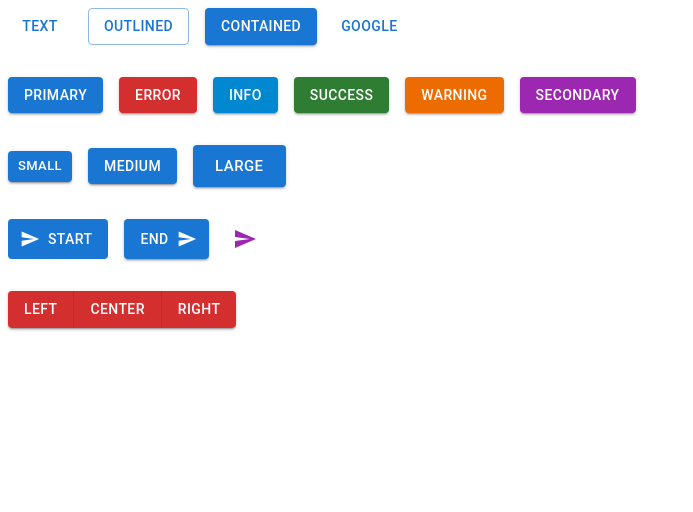
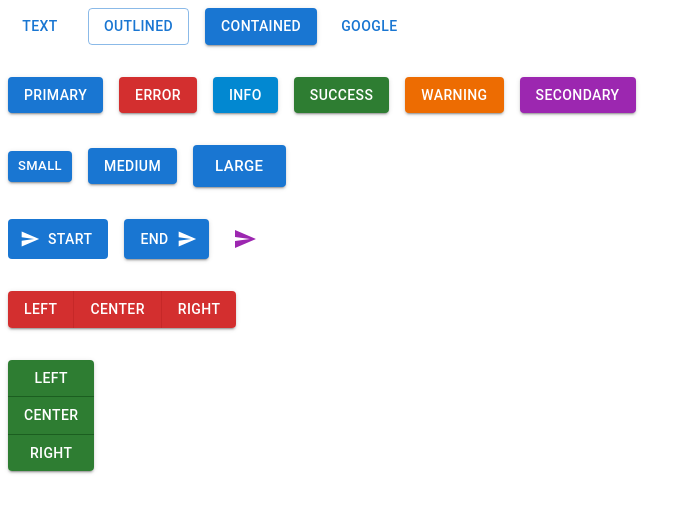
Before and after one commit to mahipurohit1/React-material-Ui-complete, a React (Create React App) app: page / in a window 1280 px wide. Shown: the top 512 px of the page, without its empty margins (0-693 px from the left). Built offline with nearby package versions, Linux system fonts and the light colour scheme.

Commit message:
button group done

```diff
--- a/src/components/MyButton.tsx
+++ b/src/components/MyButton.tsx
@@ -71,6 +71,18 @@ const MyButton: React.FC = () => {
           <Button>right</Button>
         </ButtonGroup>
       </Stack>
+      <Stack direction="row">
+        <ButtonGroup
+          variant="contained"
+          size="medium"
+          color="success"
+          orientation="vertical"
+        >
+          <Button>left</Button>
+          <Button>center</Button>
+          <Button>right</Button>
+        </ButtonGroup>
+      </Stack>
     </Stack>
   );
 };
```
